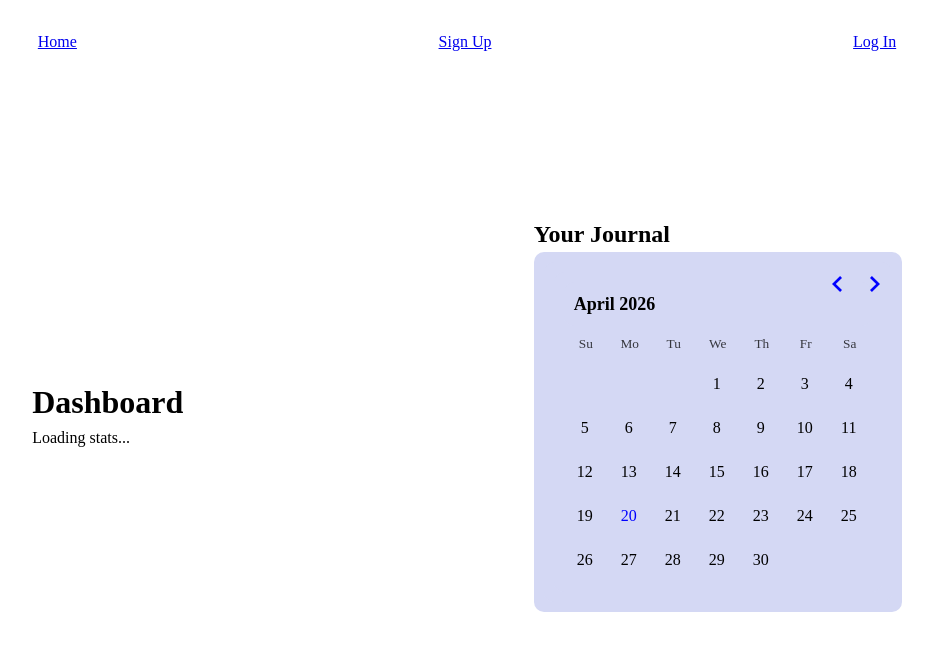
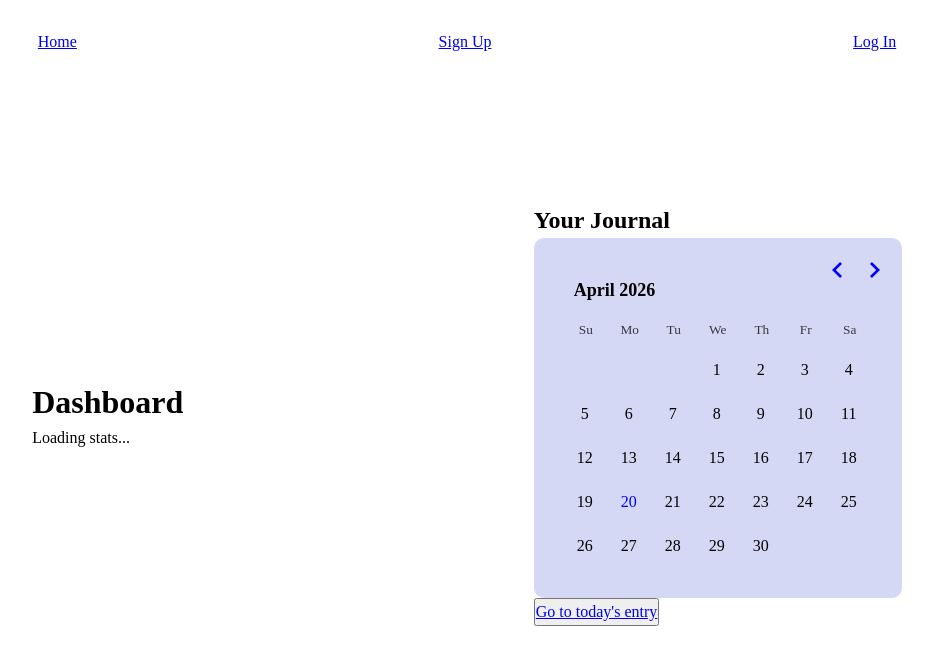
Before and after one commit to Tomek889/diary-app, a React (Vite) app in the folder client/: page /dashboard in a window 1280 px wide. Shown: the top 664 px of the page, without its empty margins (173-1106 px from the left). Built offline with nearby package versions, Linux system fonts and the light colour scheme.

Commit message:
Create a link to today's journal

```diff
--- a/client/src/pages/Dashboard.jsx
+++ b/client/src/pages/Dashboard.jsx
@@ -1,4 +1,5 @@
 import { useState, useEffect, useMemo } from "react";
+import { Link } from "react-router-dom";
 import Calendar from "../components/Calendar";
 
 function rateMood(avg) {
@@ -16,7 +17,7 @@
 }
 
 export default function Dashboard() {
-    const [email] = useState(() => localStorage.getItem("userEmail") || "");
+  const [email] = useState(() => localStorage.getItem("userEmail") || "");
   const [stats, setStats] = useState(null);
   const [loading, setLoading] = useState(true);
   const [error, setError] = useState("");
@@ -57,6 +58,11 @@
     ].every((val) => val == null);
   }, [stats]);
 
+  const today = new Date();
+  const todayDate = `${today.getFullYear()}-${String(
+    today.getMonth() + 1
+  ).padStart(2, "0")}-${String(today.getDate()).padStart(2, "0")}`;
+
   return (
     <div className="dashboard">
       <div className="dashboard-left">
@@ -91,6 +97,9 @@
       <div className="dashboard-right">
         <h2>Your Journal</h2>
         <Calendar />
+        <button>
+          <Link to={`/journal/${todayDate}`}>Go to today's entry</Link>
+        </button>
       </div>
     </div>
   );
```
